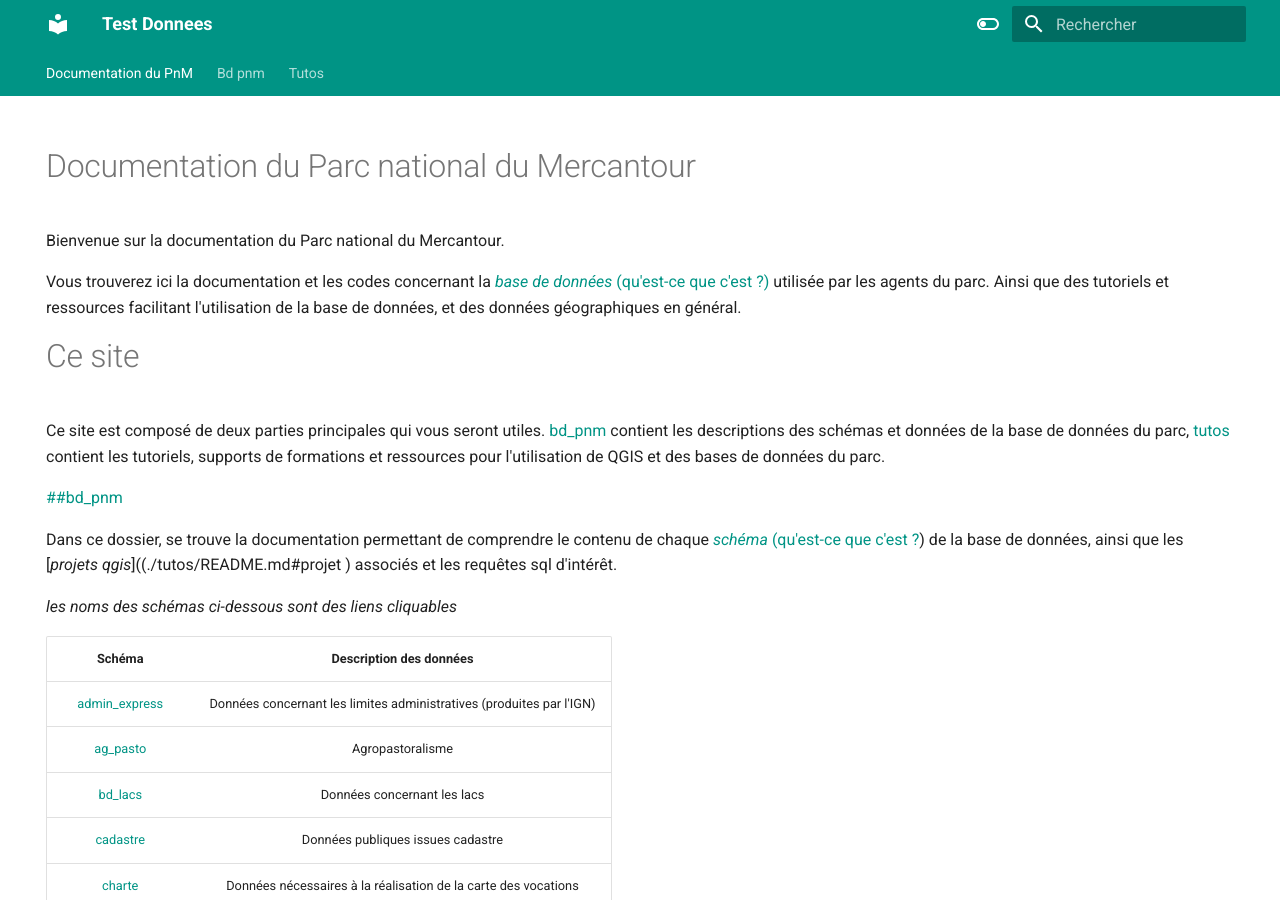
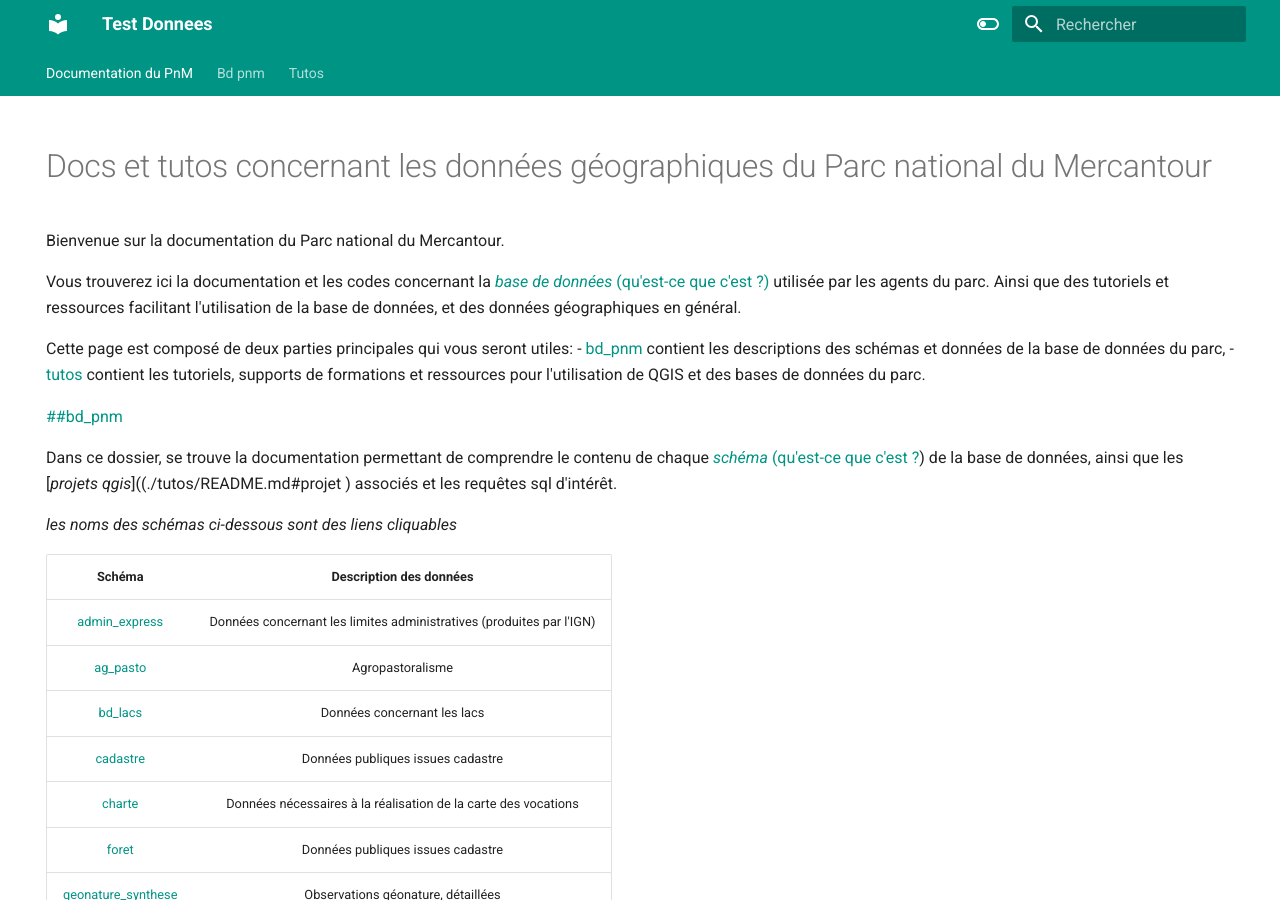
Before and after one commit to PnMercantour/donnees, an MkDocs documentation site: the page built from docs/index.md, in a window 1280 px wide and 900 px high. Built offline with MkDocs 1.6.1 and Material for MkDocs 9.7.7, drawn with Linux system fonts in a browser that asks for light colours.

Commit message:
Mini modif check page building

```diff
--- a/docs/index.md
+++ b/docs/index.md
@@ -5,7 +5,7 @@
   - toc
   - navigation
 ---
-# Documentation du Parc national du Mercantour
+# Docs et tutos concernant les données géographiques du Parc national du Mercantour
 
 Bienvenue sur la documentation du Parc national du Mercantour.
 
@@ -13,10 +13,10 @@
 utilisée par les agents du parc. Ainsi que des tutoriels et ressources facilitant l'utilisation de la base de données, et des données géographiques en général.
 
 
-# Ce site
 
-
-Ce site est composé de deux parties principales qui vous seront utiles. [bd_pnm](./bd_pnm/README.md) contient les descriptions des schémas et données de la base de données du parc, [tutos](./docs/tutos/README.md) contient les tutoriels, supports de formations et ressources pour l'utilisation de QGIS et des bases de données du parc.
+Cette page est composé de deux parties principales qui vous seront utiles:
+ - [bd_pnm](./bd_pnm/README.md) contient les descriptions des schémas et données de la base de données du parc,
+ - [tutos](./docs/tutos/README.md) contient les tutoriels, supports de formations et ressources pour l'utilisation de QGIS et des bases de données du parc.
 
  [##bd_pnm](./docs/bd_pnm/README.md)
 
```
